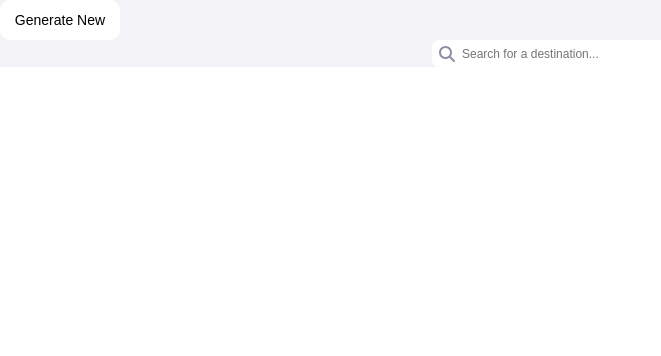
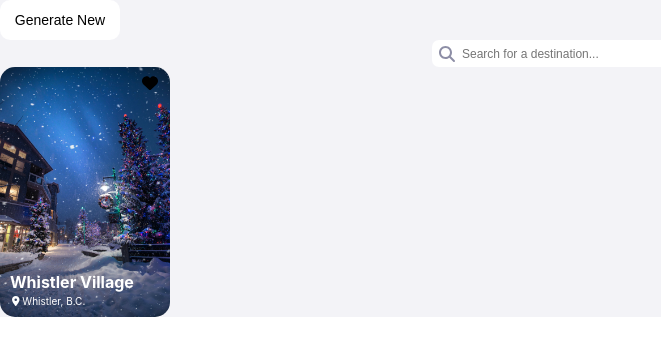
Before and after one commit to bshin132/TravelBuddy, a React (Create React App) app: page / in a window 1280 px wide. Shown: the top 356 px of the page, without its empty margins (0-661 px from the left). Built offline with nearby package versions, Linux system fonts and the light colour scheme.

Commit message:
create destination card comp

```diff
--- a/src/App.js
+++ b/src/App.js
@@ -1,12 +1,14 @@
 import './App.css';
 import Button from './components/Button/Button';
 import SearchBar from './components/SearchBar/SearchBar';
+import DestinationCard from './components/DestinationCard/DestinationCard';
 
 function App() {
   return (
     <div className="App">
       <Button label="Generate New" type="defaultButton"/>
       <SearchBar />
+      <DestinationCard title="Whistler Village" subtitle="Whistler, B.C."  background="/whistler.jpg"/>
     </div>
   );
 }
--- /dev/null
+++ b/src/components/DestinationCard/DestinationCard.css
@@ -0,0 +1,6 @@
+.heart-icon {
+  position: relative;
+  margin-bottom: 165px;
+  margin-left: 130px;
+  cursor: pointer;
+}
--- /dev/null
+++ b/src/components/DestinationCard/DestinationCard.js
@@ -0,0 +1,56 @@
+import React from "react";
+import styled from "styled-components";
+import './DestinationCard.css'
+import { FontAwesomeIcon } from "@fortawesome/react-fontawesome";
+import { faLocationDot, faHeart } from "@fortawesome/free-solid-svg-icons";
+
+const Container = styled.div`
+  display: flex;
+  flex-direction: column;
+  justify-content: flex-end;
+  width: 170px;
+  height: 250px;
+  border-radius: 15px;
+  background-size: cover;
+  background-position: center;
+  background-repeat: no-repeat;
+  background-image: url(${({background}) => background});
+  cursor:pointer;
+`;
+
+const HeaderContainer = styled.div`
+  display:flex;
+  flex-direction:column;
+  justify-content:flex-end;
+  align-items:flex-start;
+  color:white;
+  padding-left: 10px;
+`;
+
+const Title = styled.p`
+  font-weight: bold;
+  position: relative;
+  margin-bottom: -7px;
+`;
+
+const Subtitle = styled.p`
+  font-size: 10px;
+  padding-left: 2px;
+`;
+
+export default function DestinationCard({ background, title, subtitle }) {
+  return (
+    <Container background={background}>
+      <FontAwesomeIcon icon={faHeart} className="heart-icon"/>
+      <HeaderContainer>
+        <Title>{title}</Title>
+        <Subtitle>
+          {" "}
+          <FontAwesomeIcon icon={faLocationDot} />
+          {" "}
+          {subtitle}
+        </Subtitle>
+      </HeaderContainer>
+    </Container>
+  );
+}
```
Also changed, not shown: src/components/Button/Button.js (+0 -13 lines), public/whistler.jpg (added), 1 other file (tests, documents, lock files or other folders).
